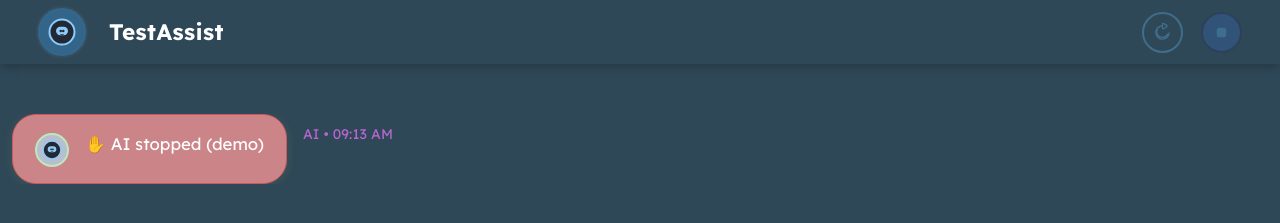
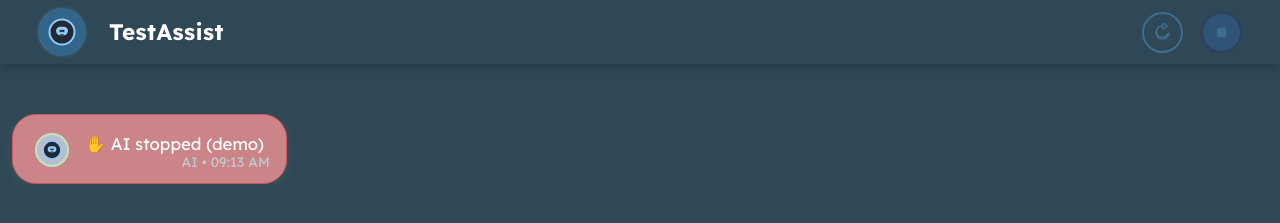
Before and after one commit to abijith-2002/testassist-ai-43565-43574, a React (Create React App) app in the folder reactjs_frontend/: page / in a window 1280 px wide. Both pictures are taken after a click on the button 1221 px from the left and 32 px from the top of the page. Shown: the top 223 px of the page. Built offline with nearby package versions, Linux system fonts and the light colour scheme; the HTML template or start-up script is replaced by a standard one.

Commit message:
CheckPoint - cg9ebfa53f

```diff
--- a/reactjs_frontend/src/App.js
+++ b/reactjs_frontend/src/App.js
@@ -30,7 +30,6 @@ function App() {
   const [input, setInput] = useState("");
   const [isLoading, setIsLoading] = useState(false);
   // Remove error state - errors will now become a message in the conversation
-  // const [error, setError] = useState("");
   const chatEndRef = useRef(null);
 
   // PUBLIC_INTERFACE: Scroll to latest message
@@ -45,7 +44,6 @@ function App() {
     e && e.preventDefault();
     if(!input.trim() || isLoading) return;
     setIsLoading(true);
-    // setError(""); // Remove old error state clear logic
     // Add user message optimistically
     const userMsg = {role:"user", content:input, timestamp: new Date().toISOString()};
     setMessages(prev=>[...prev, userMsg]);
@@ -233,10 +231,9 @@ function App() {
                   </span>
                 )}
                 <span className="bubble-txt">{msg.content}</span>
-              </div>
-              {/* Timestamp directly beneath the chat bubble */}
-              <div className="chat-timestamp">
-                {(msg.role==="user"?"You":"AI")}&nbsp;•&nbsp;{formatTime(msg.timestamp)}
+                <span className="bubble-timestamp">
+                  {(msg.role==="user"?"You":"AI")}&nbsp;•&nbsp;{formatTime(msg.timestamp)}
+                </span>
               </div>
             </div>
           ))}
--- a/reactjs_frontend/src/ChatPage.css
+++ b/reactjs_frontend/src/ChatPage.css
@@ -288,23 +288,43 @@ html, body, #root {
 .bubble-txt {
   display: block;
   white-space: pre-line;
+  position: relative;
+  z-index: 2;
+}
+
+/* Place timestamp absolutely bottom right INSIDE the bubble */
+.bubble-timestamp {
+  position: absolute;
+  right: 16px;
+  bottom: 10px;
+  color: #bcccd0 !important;
+  font-size: 0.91rem;
+  font-weight: 400;
+  letter-spacing: 0.01em;
+  white-space: nowrap;
+  user-select: none;
+  z-index: 3;
+  background: transparent;
+  padding-left: 10px;
+  pointer-events: none; /* so text selection in bubble works naturally */
+}
+
+/* Make sure parent bubble is positioned rel */
+.chat-bubble {
+  position: relative;
+}
+
+@media (max-width: 600px) {
+  .bubble-timestamp {
+    right: 9px;
+    bottom: 7px;
+    font-size: 0.85rem;
+  }
 }
 
 /* Timestamp and sender below bubble: always #b666d0, visually separated */
 .chat-timestamp {
-  font-size: 0.93rem;
-  color: #b666d0;
-  font-weight: 400;
-  margin-top: 0.70em;
-  margin-left: 6px;
-  margin-right: 6px;
-  align-self: flex-start;
-  padding-top: 0.11em;
-  display: block;
-  letter-spacing: 0.01em;
-  white-space: nowrap;
-  user-select: none;
-  /* Spacing from bubble */
+  display: none;
 }
 
 /* Remove previous span timestamp coloring rules */
```
